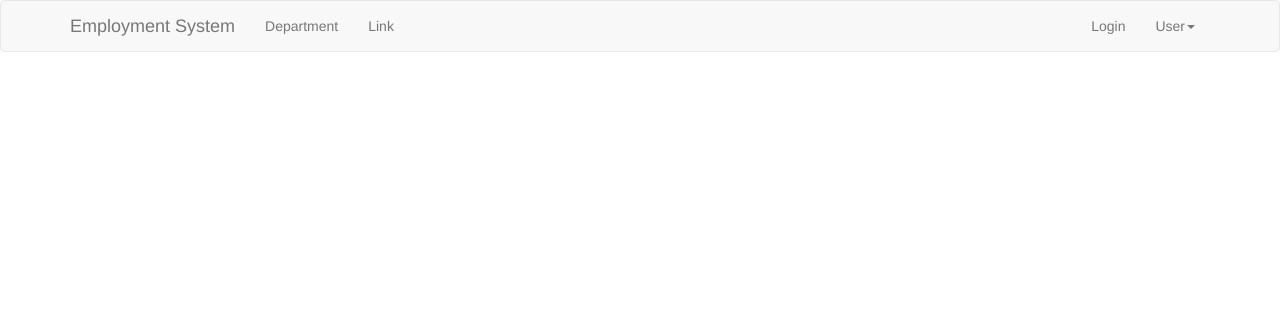
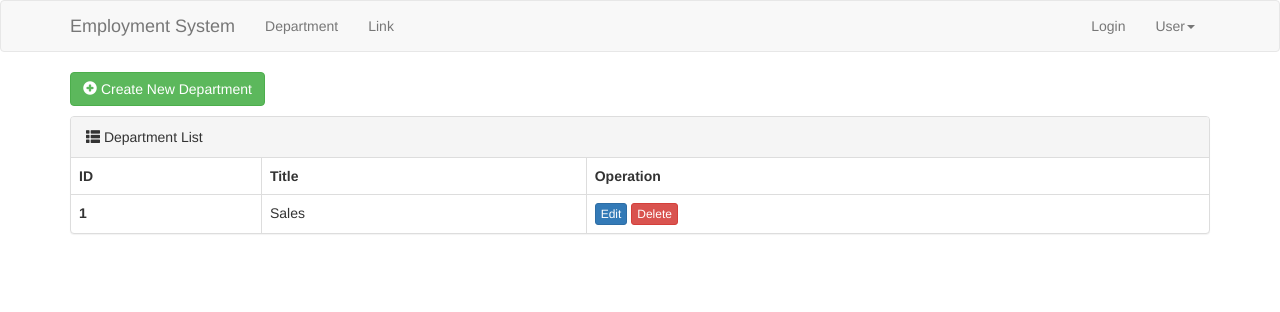
Before and after one commit to mabin9527/employment-system, a Django app: page /depart/list/ in a window 1280 px wide. Shown: the top 312 px of the page. Run offline with Django 3.2, Linux system fonts and the light colour scheme; some libraries are stand-ins or nearby versions.

```diff
--- a/templates/depart_list.html
+++ b/templates/depart_list.html
@@ -21,6 +21,7 @@
     <title>Employment System</title>
 </head>
 <body>
+
     <!-- Navigation bar from Bootstrap -->
 
     <nav class="navbar navbar-default">
@@ -57,6 +58,47 @@
         </div>
     </nav>
 
+    <section>
+
+      <!-- Form from Bootstrap -->
+
+      <div class="container">
+        <div style="margin-bottom: 10px;">
+          <a class="btn btn-success" href="#">
+            <span class="glyphicon glyphicon-plus-sign" aria-hidden="true"></span>
+            Create New Department
+          </a>
+        </div>
+
+        <div class="panel panel-default">
+          <div class="panel-heading">
+            <span class="glyphicon glyphicon-th-list" aria-hidden="true"></span>
+            Department List
+          </div>
+          <table class="table table-bordered">
+            <thead>
+              <tr>
+                <th>ID</th>
+                <th>Title</th>
+                <th>Operation</th>
+              </tr>
+            </thead>
+            <tbody>
+              <tr>
+                <th>1</th>
+                <td>Sales</td>
+                <td>
+                  <a class="btn btn-primary btn-xs" href="#">Edit</a>
+                  <a class="btn btn-danger btn-xs" href="">Delete</a>
+                </td>
+              </tr>
+              <tr>
+            </tbody>
+          </table>
+        </div>
+      </div>
+    </section>
+
 
 
 
@@ -68,7 +110,7 @@
 
     <!-- font awesome -->
 
-    <script src="https://kit.fontawesome.com/f561b9867c.js" crossorigin="anonymous"></script>
+    <script src="https://kit.fontawesome.com/9e1de0371b.js" crossorigin="anonymous"></script>
 
     <!-- Boostrap -->
 
```
